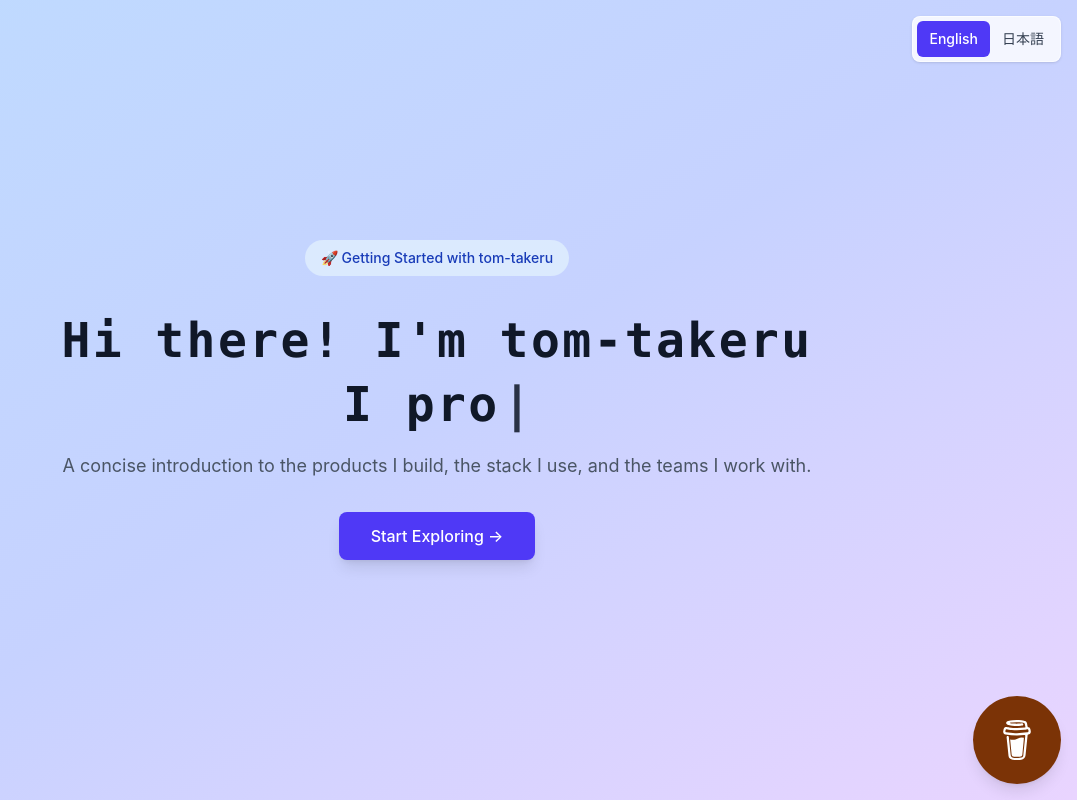
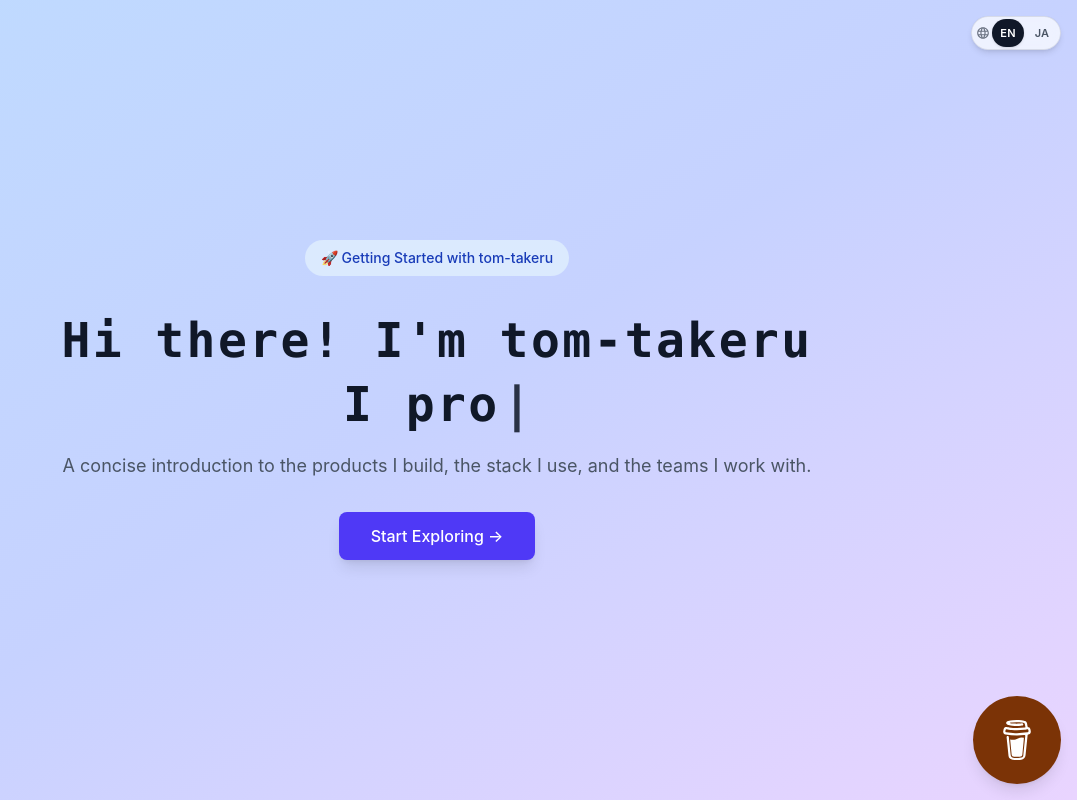
Before and after one commit to tom-takeru/getting-started-with-tom-takeru, a Next.js app: page / in a window 1280 px wide. Shown: the top 800 px of the page, without its empty margins (203-1280 px from the left). Built offline with nearby package versions, Linux system fonts and the light colour scheme.

Commit message:
fix: polish floating controls

```diff
--- a/src/components/Root.tsx
+++ b/src/components/Root.tsx
@@ -3,6 +3,7 @@
 import { useEffect, useState } from 'react';
 import type { IconType } from 'react-icons';
 import { FaDev, FaLinkedin } from 'react-icons/fa';
+import { MdLanguage } from 'react-icons/md';
 import {
   SiBuymeacoffee,
   SiExpress,
@@ -175,8 +176,15 @@ export default function Root({ initialLocale }: RootProps) {
   };
 
   return (
-    <div className='min-h-screen bg-gray-50 text-gray-800 font-sans'>
-      <div className='fixed top-4 right-4 z-20 flex rounded-lg border border-white/60 bg-white/80 p-1 text-sm shadow-sm backdrop-blur'>
+    <div className='relative min-h-screen bg-gray-50 text-gray-800 font-sans'>
+      <fieldset
+        className='absolute top-4 right-4 z-20 inline-flex items-center gap-0.5 rounded-full border border-gray-900/10 bg-white/70 p-0.5 shadow-md backdrop-blur-sm'
+        aria-label='Select language'
+      >
+        <MdLanguage
+          className='ml-0.5 h-3.5 w-3.5 text-gray-500'
+          aria-hidden='true'
+        />
         {LOCALES.map(localeOption => {
           const isActive = localeOption === locale;
 
@@ -185,18 +193,20 @@ export default function Root({ initialLocale }: RootProps) {
               key={localeOption}
               type='button'
               onClick={() => handleLocaleChange(localeOption)}
-              className={`rounded-md px-3 py-2 font-medium transition-colors ${
+              className={`h-7 min-w-8 rounded-full px-1.5 text-[11px] font-semibold tracking-wide transition-colors ${
                 isActive
-                  ? 'bg-indigo-600 text-white'
-                  : 'text-gray-700 hover:bg-indigo-50'
+                  ? 'bg-gray-900 text-white shadow-sm'
+                  : 'text-gray-600 hover:bg-gray-100 hover:text-gray-900'
               }`}
               aria-pressed={isActive}
+              aria-label={MESSAGES[localeOption].localeName}
+              title={MESSAGES[localeOption].localeName}
             >
-              {MESSAGES[localeOption].localeName}
+              {localeOption.toUpperCase()}
             </button>
           );
         })}
-      </div>
+      </fieldset>
 
       <section className='flex items-center justify-center h-svh bg-gradient-to-br from-blue-200 via-indigo-200 to-purple-200 text-gray-900 relative overflow-hidden'>
         <div className='absolute inset-0 bg-grid-pattern opacity-5' />
@@ -544,7 +554,7 @@ export default function Root({ initialLocale }: RootProps) {
         href='https://buymeacoffee.com/tom_takeru'
         target='_blank'
         rel='noopener noreferrer'
-        className='fixed bottom-4 right-4 bg-amber-900 hover:bg-amber-700 text-white p-3 md:p-6 rounded-full shadow-lg flex items-center justify-center transition-colors'
+        className='fixed bottom-4 right-4 z-30 bg-amber-900 hover:bg-amber-700 text-white p-3 md:p-6 rounded-full shadow-lg flex items-center justify-center transition-colors'
         aria-label={messages.buyMeCoffee}
       >
         <SiBuymeacoffee
```
